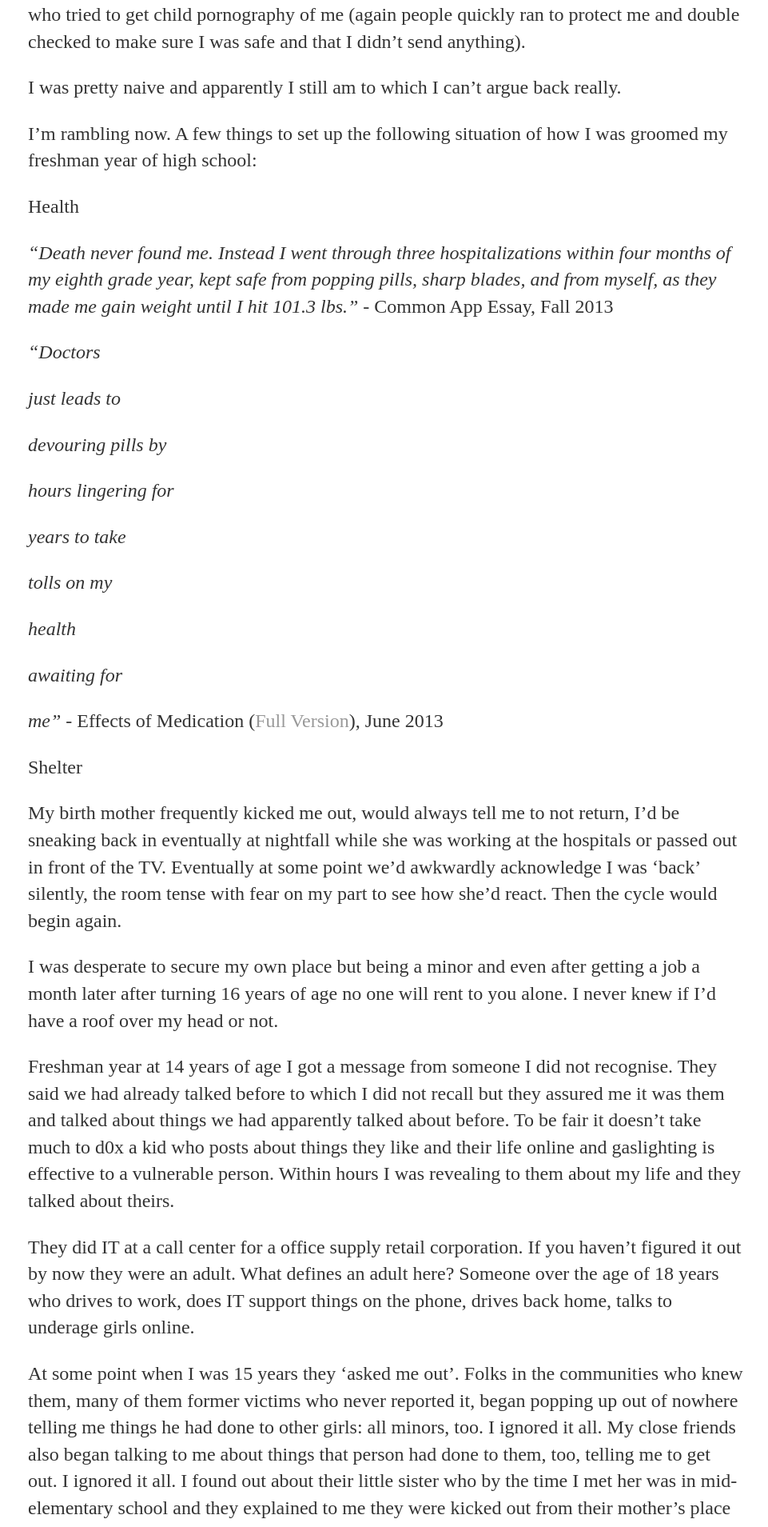
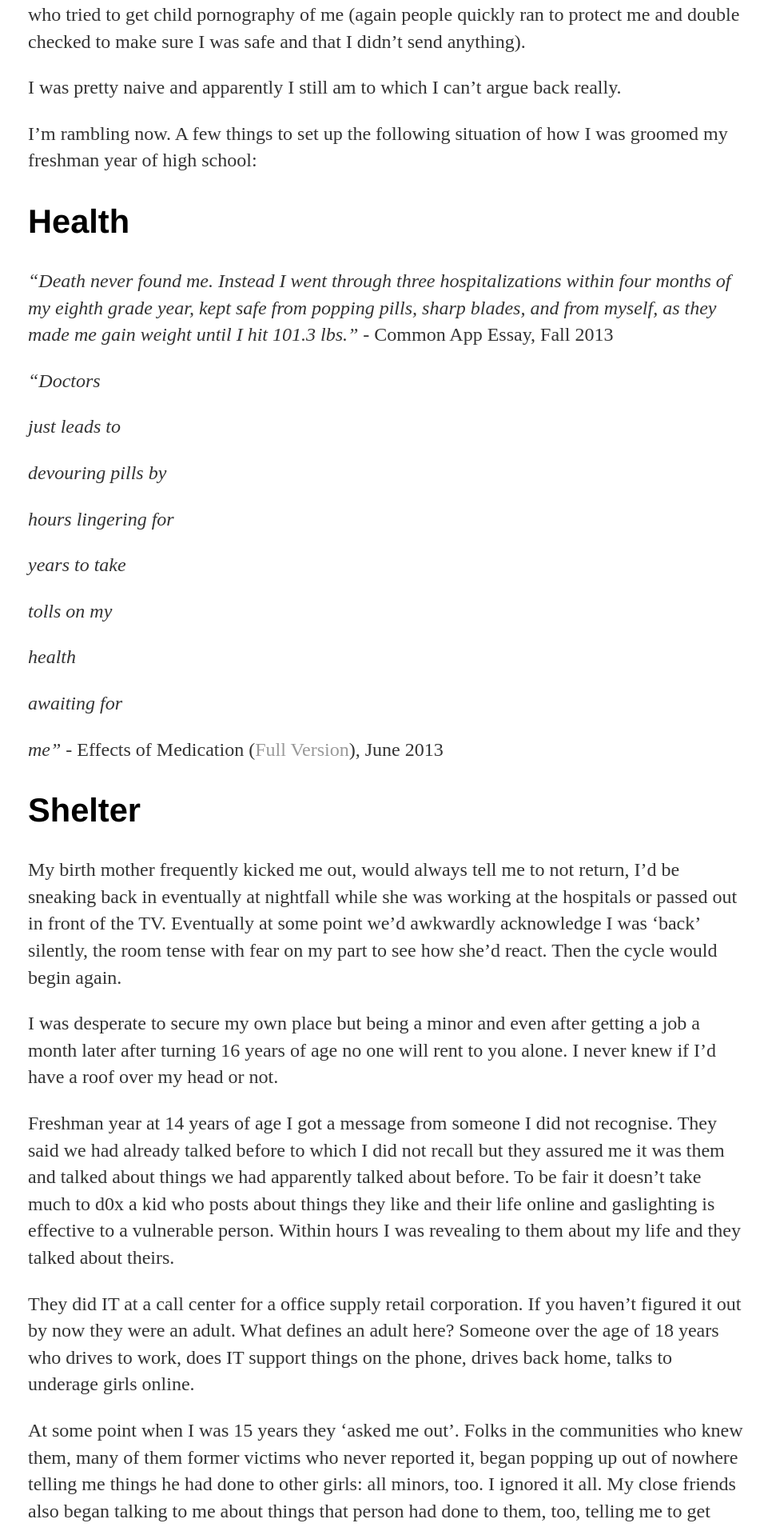
Before and after one commit to Avizc/avizc.github.io, a Jekyll site: the page built from _posts/2017-04-08-an-explanation.md, in a window 1280 px wide. Shown: the part 3262-5171 px from the top of the page at 80% size, without its empty margins (157-1118 px from the left). Built offline with Jekyll 4.4.1, drawn with Linux system fonts in a browser that asks for light colours.

```diff
--- a/_posts/2017-04-08-an-explanation.md
+++ b/_posts/2017-04-08-an-explanation.md
@@ -62,7 +62,7 @@
 
 I’m rambling now. A few things to set up the following situation of how I was groomed my freshman year of high school:
 
-Health
+## Health
 
 *“Death never found me. Instead I went through three hospitalizations within four months of my eighth grade year, kept safe from popping pills, sharp blades, and from myself, as they made me gain weight until I hit 101.3 lbs.”* - Common App Essay, Fall 2013
 
@@ -84,7 +84,7 @@
 
 *me”* - Effects of Medication ([Full Version](https://avizc.github.io/files/effects-of-medication)), June 2013
 
-Shelter
+## Shelter
 
 My birth mother frequently kicked me out, would always tell me to not return, I’d be sneaking back in eventually at nightfall while she was working at the hospitals or passed out in front of the TV. Eventually at some point we’d awkwardly acknowledge I was ‘back’ silently, the room tense with fear on my part to see how she’d react. Then the cycle would begin again.
 
```
